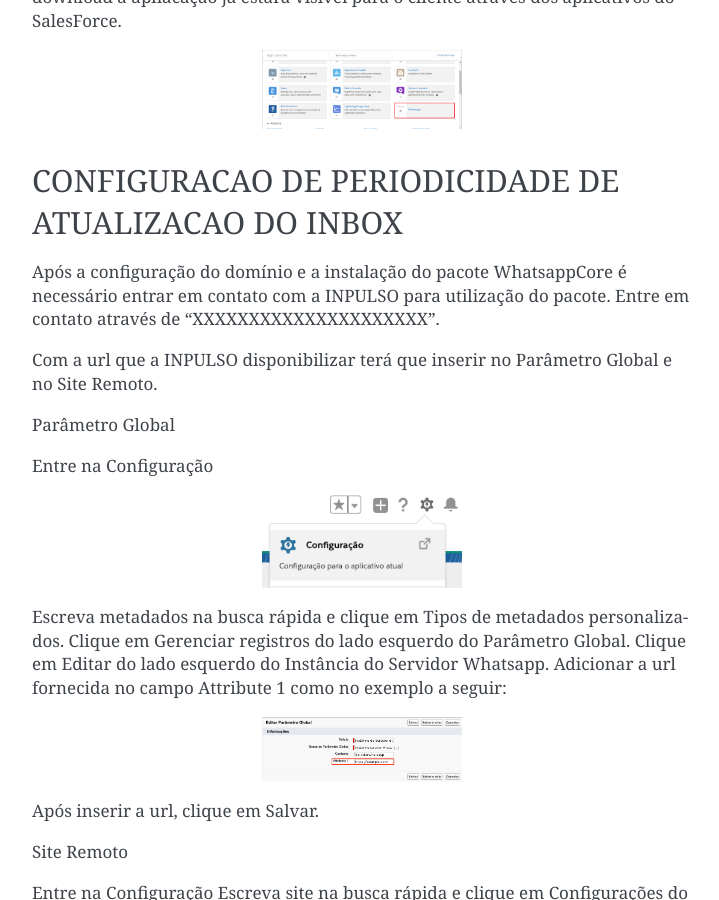
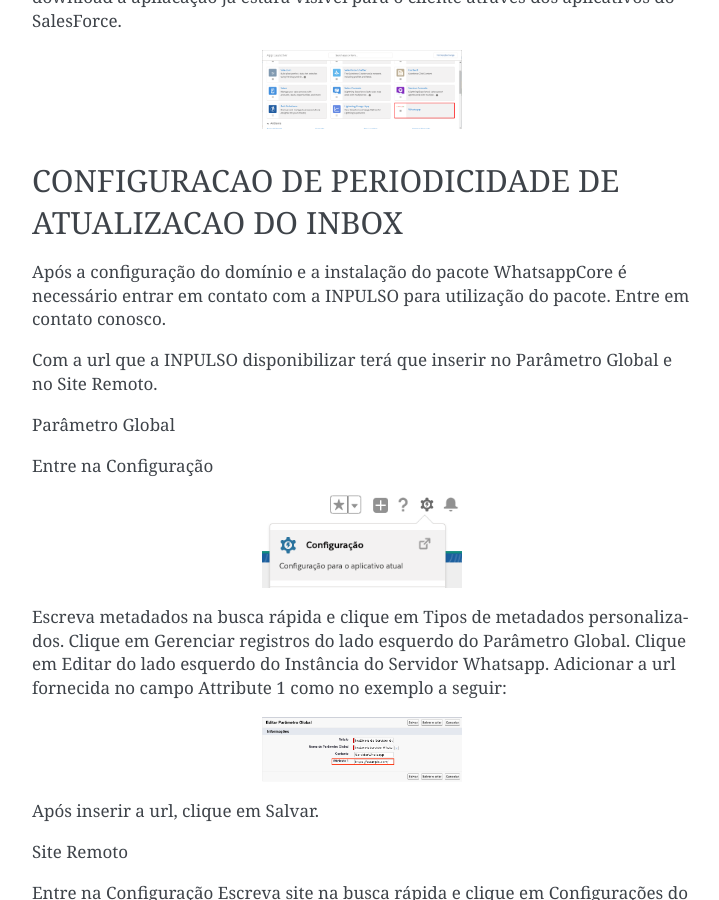
Before and after one commit to patricklucca/Whatsapp_Teste, a Sphinx documentation site: the page built from docs/Setup.rst, in a window 1280 px wide and 900 px high, scrolled down 1568 px. Shown: the whole window, without its empty margins (388-1107 px from the left). Built offline with Sphinx 7.4.7, drawn with Linux system fonts in a browser that asks for light colours; pages that are not in the unit, such as notebooks, are missing from menus.

Commit message:
Update Setup.rst

```diff
--- a/docs/Setup.rst
+++ b/docs/Setup.rst
@@ -56,7 +56,7 @@
 CONFIGURACAO DE PERIODICIDADE DE ATUALIZACAO DO INBOX
 -----------------------
 
-Após a configuração do domínio e a instalação do pacote WhatsappCore é necessário entrar em contato com a INPULSO para utilização do pacote. Entre em contato através de “XXXXXXXXXXXXXXXXXXXXX”.
+Após a configuração do domínio e a instalação do pacote WhatsappCore é necessário entrar em contato com a INPULSO para utilização do pacote. Entre em contato conosco.
 
 Com a url que a INPULSO disponibilizar terá que inserir no Parâmetro Global e no Site Remoto.
 
```
